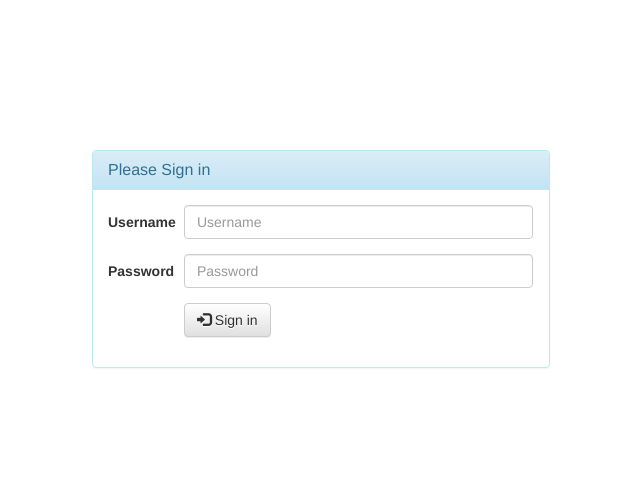
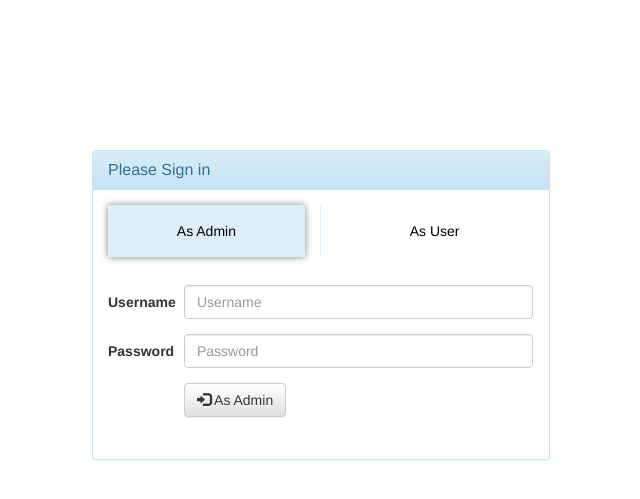
Before and after one commit to Asadullah-code/php-inventory-system-for-store, a PHP site: page /php-inventory-system-for-store/ in a window 1280 px wide. Shown: the top 499 px of the page, without its empty margins (368-1008 px from the left). Run offline with PHP 8.4, Linux system fonts and the light colour scheme.

Commit message:
login as user privileges
login as user privileges

```diff
--- a/core.php
+++ b/core.php
@@ -10,6 +10,11 @@ if(!$_SESSION['userId']) {
 	header('location:'.$store_url);
 }
 
+if (!isset($_SESSION['temp_userId'])) {
+    // User is not logged in, redirect to the login form
+    header("Location: index.php");
+    exit();
+}
 
 
 ?>
--- a/custom/css/custom.css
+++ b/custom/css/custom.css
@@ -42,3 +42,30 @@ div.kv-avatar div.file-input div.file-preview {
 	padding-top: 150px;
 	padding-bottom: 150px;
 }
+/*panel css*/
+.panelrow{
+	margin-bottom: 28px;
+	display: flex;
+	align-items: center;
+	justify-content: center;
+}
+.panelCol1{
+	border-right: 1px solid #cce7f4b0;
+}
+.panelCol1Btn{
+	color: #000 !important;
+	display: flex;
+	align-items: center;
+	justify-content: center;
+	padding: 16px;
+	text-decoration: none !important;
+	list-style: none !important;
+}
+.panelCol2Btn{
+	color: #000 !important;
+	display: flex;
+	align-items: center;
+	justify-content: center;
+	text-decoration: none !important;
+	list-style: none !important;
+}
--- a/index.php
+++ b/index.php
@@ -62,6 +62,13 @@ if($_POST) {
 	<link rel="stylesheet" href="assests/bootstrap/css/bootstrap-theme.min.css">
 	<!-- font awesome -->
 	<link rel="stylesheet" href="assests/font-awesome/css/font-awesome.min.css">
+	<style>
+		.active {
+	     background-color: #cce7f4b0;
+	     padding: 16px;
+        box-shadow: 0px 0px 7px #0000007d; /* Example box shadow */
+    }
+	</style>
 
   <!-- custom css -->
   <link rel="stylesheet" href="custom/css/custom.css">
@@ -84,6 +91,36 @@ if($_POST) {
 						<h3 class="panel-title">Please Sign in</h3>
 					</div>
 					<div class="panel-body">
+						<div class="row panelrow">
+							<div class="col-lg-6 col-md-6 col-12 panelCol1">
+								<a id="adminBtn" class="panelCol1Btn active" onclick="showLoginForm('admin')" href="#">As Admin</a>
+							</div>
+							<div class="col-lg-6 col-md-6 col-12 panelCol2">
+								<a id="userBtn" class="panelCol2Btn" onclick="showLoginForm('user')" href="#">As User</a>
+							</div>
+						</div>
+						<script>
+							function showLoginForm(userType){
+								$loginForm = document.getElementById("loginForm");
+								$loginFormU = document.getElementById("loginFormU");
+
+								if (userType ==='admin') {
+									loginForm.style.display = 'block';
+									loginFormU.style.display = 'none';
+
+									adminBtn.classList.add('active');
+									userBtn.classList.remove('active');
+								}
+								else{
+									loginForm.style.display = 'none';
+									loginFormU.style.display = 'block';
+
+									userBtn.classList.add('active');
+									adminBtn.classList.remove('active');
+								}
+
+							}
+						</script>
 
 						<div class="messages">
 							<?php if($errors) {
@@ -97,7 +134,7 @@ if($_POST) {
 
 						<form class="form-horizontal" action="<?php echo $_SERVER['PHP_SELF'] ?>" method="post" id="loginForm">
 							<fieldset>
-							  <div class="form-group">
+							    <div class="form-group">
 									<label for="username" class="col-sm-2 control-label">Username</label>
 									<div class="col-sm-10">
 									  <input type="text" class="form-control" id="username" name="username" placeholder="Username" autocomplete="off" />
@@ -109,10 +146,31 @@ if($_POST) {
 									  <input type="password" class="form-control" id="password" name="password" placeholder="Password" autocomplete="off" />
 									</div>
 								</div>
+								<div class="form-group d-flex align-items-center justify-content-center">
+									<div class="col-sm-offset-2 col-sm-10">
+									  <button type="submit" class="btn btn-default" style="margin-bottom: 12px;"> <i class="glyphicon glyphicon-log-in"></i> As Admin</button>
+								    </div>
+								</div>
+							</fieldset>
+						</form>
+						<form action="php_action/checkUserLogin.php" method="post" id="loginFormU" style="display: none;">
+							<fieldset>
+							    <div class="form-group">
+									<label for="usernameu" class="col-sm-2 control-label">Username</label>
+									<div class="col-sm-10">
+									  <input type="text" class="form-control" id="usernameu" name="usernameU" placeholder="Username" autocomplete="off" />
+									</div>
+								</div>
 								<div class="form-group">
+									<label for="passwordu" class="col-sm-2 control-label">Password</label>
+									<div class="col-sm-10">
+									  <input type="password" class="form-control" id="passwordu" name="passwordU" placeholder="Password" autocomplete="off" />
+									</div>
+								</div>
+								<div class="form-group d-flex align-items-center justify-content-center">
 									<div class="col-sm-offset-2 col-sm-10">
-									  <button type="submit" class="btn btn-default"> <i class="glyphicon glyphicon-log-in"></i> Sign in</button>
-									</div>
+									  <button type="submit" class="btn btn-default" style="margin-bottom: 12px;"> <i class="glyphicon glyphicon-log-in"></i> As User</button>
+								    </div>
 								</div>
 							</fieldset>
 						</form>
--- a/php_action/core.php
+++ b/php_action/core.php
@@ -11,5 +11,4 @@ if(!$_SESSION['userId']) {
 }
 
 
-
 ?>
```
Also changed, not shown: includes/header.php (+18 -6 lines), php_action/checkUserLogin.php (added, +32 -0 lines).
